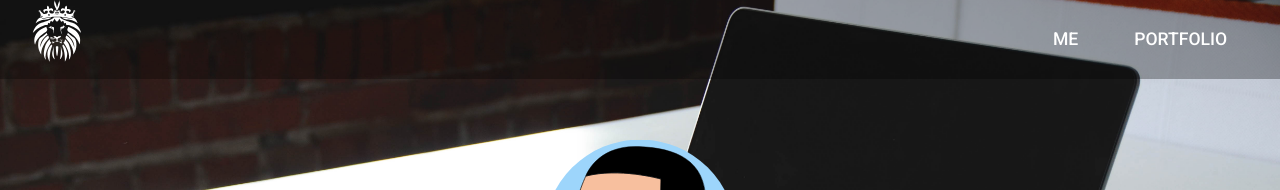
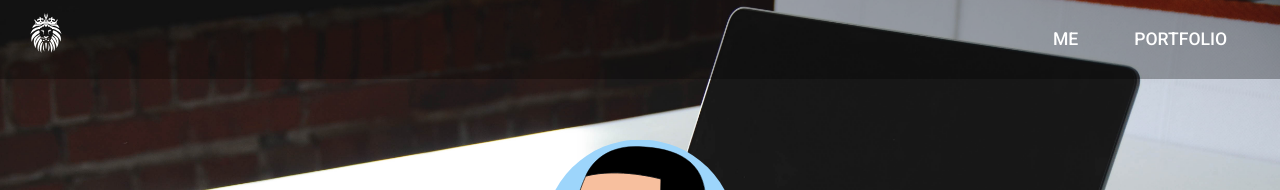
Before and after one commit to ahmedzein/portfolio, a Jekyll site: the page index.html, which Jekyll copies as it is, in a window 1280 px wide. Shown: the top 190 px of the page. Built offline with Jekyll 4.4.1, drawn with Linux system fonts in a browser that asks for light colours; nearby versions of some CDN libraries; Markdown is read by kramdown in place of the engine named in the settings; comment, search, counter and statistics services are not loaded.

Commit message:
changed lion class

```diff
--- a/css/main.css
+++ b/css/main.css
@@ -23,6 +23,18 @@ body {
 
 *, *::before, *::after {
     box-sizing: inherit;
+}
+
+img {
+  width: 100%;
+}
+
+.clearfix:after {
+   content: ".";
+   visibility: hidden;
+   display: block;
+   height: 0;
+   clear: both;
 }
 
 @media only screen and (min-width: 60em) {
@@ -134,9 +146,10 @@ a {
   display: inline-block;
 }
 
-.logo {
+.lion-logo {
   position: relative;
-  height: 3.5rem;
+  height: 3rem;
+  padding-top: 0.75rem;
   width: auto;
 }
 
@@ -316,8 +329,103 @@ Skip between projects
   color: white;
 }
 
-/*Hover over images titles*/
+/******************* Transitions
+#rotateContainer {
+  height: 500px;
+}
 
+.front, .back{
+  position: absolute;
+  height: 100%;
+}
+
+[data-state="show"] {
+    transform: rotateX(0deg);
+    box-shadow: -5px 5px 5px #aaa;
+    -webkit-animation: fromBottom 750ms 1 ease-in-out;
+    animation: fromBottom 750ms 1 ease-in-out;
+}
+@-webkit-keyframes fromBottom {
+    0% {
+        transform: rotateX(90deg);
+        box-shadow: -5px 5px 5px #aaa;
+    }
+
+    100% {
+        transform: rotateX(0deg);
+        box-shadow: -5px 5px 5px #aaa;
+    }
+}
+@keyframes fromBottom {
+    0% {
+        transform: rotateX(90deg);
+        box-shadow: -5px 5px 5px #aaa;
+    }
+
+    100% {
+        transform: rotateX(0deg);
+        box-shadow: -5px 5px 5px #aaa;
+    }
+}
+
+[data-state="toTop"] {
+    transform: rotateX(90deg);
+    -webkit-animation: toTop 750ms 1 ease-in-out;
+    animation: toTop 750ms 1 ease-in-out;
+}
+@-webkit-keyframes toTop {
+    0% {
+        transform: rotateX(0deg);
+        box-shadow: -5px 5px 5px #aaa;
+    }
+
+    100% {
+        transform: rotateX(90deg);
+        box-shadow: -5px 5px 5px #aaa;
+    }
+}
+@keyframes toTop {
+     0% {
+        transform: rotateX(0deg);
+        box-shadow: -5px 5px 5px #aaa;
+    }
+
+    100% {
+        transform: rotateX(90deg);
+        box-shadow: -5px 5px 5px #aaa;
+    }
+}
+
+[data-state="normalBack"] {
+    transform: rotateX(0deg);
+    -webkit-animation: toBottom 750ms 1 ease-in-out;
+    animation: toBottom 750ms 1 ease-in-out;
+}
+@-webkit-keyframes toBottom {
+    0% {
+        transform: rotateX(90deg);
+        box-shadow: -5px 5px 5px #aaa;
+    }
+
+    100% {
+        transform: rotateX(0deg);
+        box-shadow: -5px 5px 5px #aaa;
+    }
+}
+@keyframes toBottom {
+     0% {
+        transform: rotateX(90deg);
+        box-shadow: -5px 5px 5px #aaa;
+    }
+
+    100% {
+        transform: rotateX(0deg);
+        box-shadow: -5px 5px 5px #aaa;
+    }
+}
+
+
+/*Delete*/
 
 .branding {
   color: white;
@@ -345,6 +453,44 @@ Skip between projects
   display: block;
   width: 100%;
 }
+
+/*Flip Images
+#container {
+  position: relative;
+  margin: 10px auto;
+  width: 450px;
+  height: 281px;
+  z-index: 1;
+}
+#container {
+  perspective: 1000;
+}
+#flipFront {
+  width: 100%;
+  height: 100%;
+  transform-style: preserve-3d;
+  transition: all 1.0s linear;
+}
+#container:hover #flipFront {
+  transform: rotateX(180deg);
+  box-shadow: -5px 5px 5px #aaa;
+}
+.face {
+  position: absolute;
+  width: 100%;
+  height: 100%;
+  backface-visibility: hidden;
+}
+.face.back {
+  display: block;
+  transform: rotateX(180deg);
+  box-sizing: border-box;
+  padding: 10px;
+  color: white;
+  text-align: center;
+  background-color: #aaa;
+}
+/*Delete*/
 
 
 @media only screen and (min-width: 25em) {
@@ -467,19 +613,3 @@ Skip between projects
 }
 
 }
-
-
-/*
-
-body {
-  xperspective: 1px;
-  xtransform-style: preserve-3d;
-}
-
-.header {
-  transform: rotateX(50deg);
-}
-
-main {
-  transform: rotateX(50deg);
-}*/
--- a/index.html
+++ b/index.html
@@ -26,7 +26,7 @@
 
       <div class="gutter unit unit-xs-1-3 unit-s-1-3 unit-m-1-3 unit-l-1-3 unit-xl-1-3">
         <a href="index.html" >
-            <img  class="logo" src="images/lion-logo.svg" alt="logo"></a>
+            <img  class="lion-logo" src="images/lion-logo.svg" alt="lion logo"></a>
         </div>
 
     <nav class="unit unit-xs-2-3 unit-s-2-3 unit-m-2-3 unit-l-2-3 unit-xl-2-3 pad-t">
```
